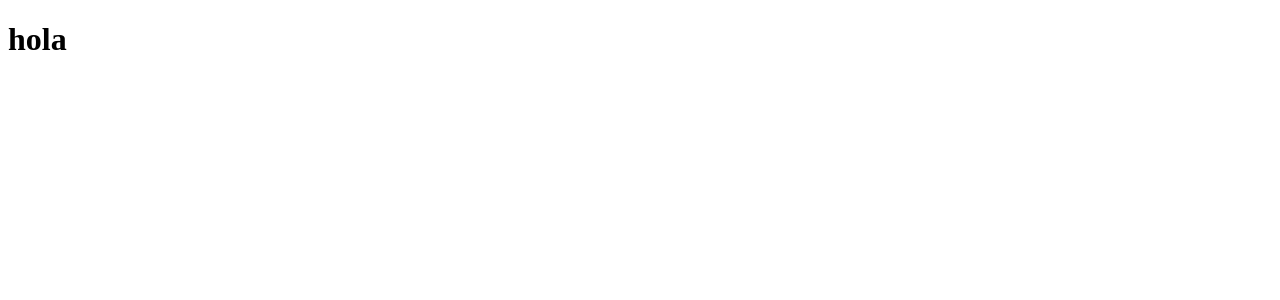
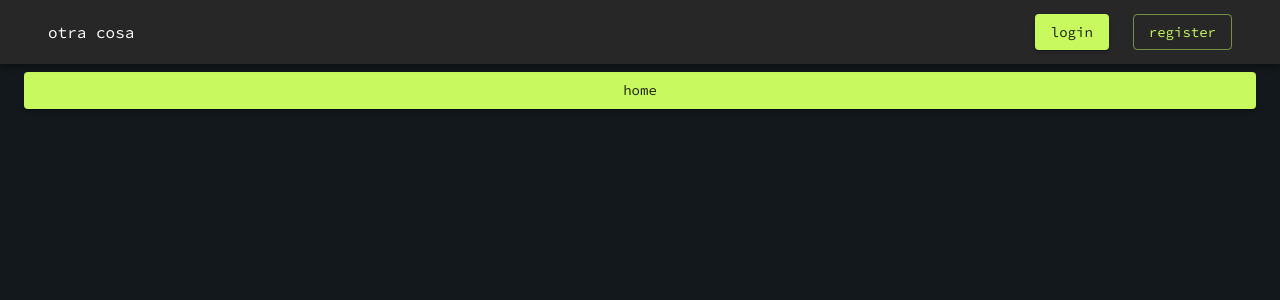
Before and after one commit to AleMot94/Rick-And-Morty, a React (Vite) app: page / in a window 1280 px wide. Shown: the top 300 px of the page. Built offline with nearby package versions, Linux system fonts and the light colour scheme.

Commit message:
aplicando router

```diff
--- a/src/App.tsx
+++ b/src/App.tsx
@@ -1,12 +1,15 @@
+import './App.css'
+import { BrowserRouter } from "react-router-dom"
+import { AppRouter } from './Router'
 
-import './App.css'
 
 function App() {
 
-
   return (
     <>
-     <h1>hola</h1>
+      <BrowserRouter>
+        <AppRouter/>
+      </BrowserRouter>
     </>
   )
 }
--- /dev/null
+++ b/src/Router.tsx
@@ -0,0 +1,16 @@
+import React from "react";
+import { Routes, Route } from "react-router-dom";
+import { HomePage } from "./pages/home";
+import { LoginPage } from "./pages/login";
+import { RouterLayout } from "./common/RouterLayout";
+
+export const AppRouter: React.FC<{}> = () => {
+    return(
+        <Routes>
+            <Route path="/" element={<RouterLayout/>}>
+                <Route path="/" element={<HomePage/>}/>
+                <Route path="/login" element={<LoginPage/>}/>
+            </Route>
+        </Routes>
+    )
+}
--- /dev/null
+++ b/src/common/NavBar.tsx
@@ -0,0 +1,41 @@
+import React from 'react';
+import Box from '@mui/material/Box';
+import AppBar from '@mui/material/AppBar';
+import Container from '@mui/material/Container';
+import Toolbar from '@mui/material/Toolbar';
+import Grid from '@mui/material/Grid';
+import Stack from '@mui/material/Stack';
+import Typography from '@mui/material/Typography';
+import Button from '@mui/material/Button';
+
+
+export const NavBar: React.FC<{}> = () => {
+    return(
+        <Box>
+
+            <AppBar >
+                <Toolbar>
+                    <Container maxWidth="xl">
+                        <Grid
+                            container
+                            direction={"row"}
+                            justifyContent={"space-between"}
+                            alignItems={"center"}>
+                                <Grid item>
+                                    <Typography>otra cosa</Typography>
+                                </Grid>
+                                <Grid item>
+                                    <Stack direction={"row"} spacing={3}>
+                                        <Button variant='contained'>login</Button>
+                                        <Button variant='outlined'>register</Button>
+                                    </Stack>
+
+                                </Grid>
+                        </Grid>
+                    </Container>
+                </Toolbar>
+            </AppBar>
+
+        </Box>
+    )
+}
--- /dev/null
+++ b/src/common/RouterLayout.tsx
@@ -0,0 +1,12 @@
+import React from "react"
+import { NavBar } from "./NavBar"
+import { Outlet } from "react-router-dom"
+
+export const RouterLayout: React.FC<{}> = () => {
+    return (
+        <>
+            <NavBar/>
+            <Outlet/>
+        </>
+    )
+}
--- /dev/null
+++ b/src/config/theme.config.tsx
@@ -0,0 +1,47 @@
+//import { ThemeProvider, createTheme, CssBaseline } from "@mui/material";
+import {  createTheme } from "@mui/material";
+/* type ThemeProp = {
+    children: JSX.Element
+} */
+
+enum themePallet {
+    FONT_GLOBAL = "Source Code Pro",
+    BG = "#12181B",
+    LIME = "#C8FA5F"
+}
+
+export const theme = createTheme({
+    palette: {
+        mode:"dark",
+        background: {
+            default: themePallet.BG,
+        },
+        primary: {
+            main: themePallet.LIME,
+        },
+    },
+    typography: {
+        fontFamily: themePallet.FONT_GLOBAL
+    },
+    components: {
+        MuiButton: {
+            defaultProps: {
+                style: {
+                    textTransform: "none"
+                }
+            }
+        }
+    }
+
+})
+
+
+
+/* export const ThemeConfig: React.FC<ThemeProp> = ({children}) => {
+
+
+    return <ThemeProvider theme={theme}>
+                <CssBaseline/>
+                {children}
+            </ThemeProvider>
+    } */
--- a/src/index.css
+++ b/src/index.css
@@ -0,0 +1 @@
+@import url('https://fonts.googleapis.com/css2?family=Source+Code+Pro&display=swap');
--- a/src/main.tsx
+++ b/src/main.tsx
@@ -3,8 +3,17 @@ import ReactDOM from 'react-dom/client'
 import App from './App.tsx'
 import './index.css'
 
+import { ThemeProvider } from '@mui/material/styles';
+import CssBaseline from '@mui/material/CssBaseline';
+import { theme } from './config/theme.config';
+
+import '@fontsource/roboto/700.css';
+
 ReactDOM.createRoot(document.getElementById('root')!).render(
   <React.StrictMode>
-    <App />
+    <ThemeProvider theme={theme}>
+      <CssBaseline/>
+      <App />
+    </ThemeProvider>
   </React.StrictMode>,
 )
--- /dev/null
+++ b/src/pages/home/index.tsx
@@ -0,0 +1,11 @@
+import React from "react";
+import Container from '@mui/material/Container';
+import Button from '@mui/material/Button';
+
+export const HomePage: React.FC<{}> = () => {
+    return (
+        <Container sx={{ mt: 9}} maxWidth="xl">
+            <Button variant='contained' fullWidth>home</Button>
+        </Container>
+    )
+}
--- /dev/null
+++ b/src/pages/login/index.tsx
@@ -0,0 +1,11 @@
+import React from "react";
+import Container from '@mui/material/Container';
+import Button from '@mui/material/Button';
+
+export const LoginPage: React.FC<{}> = () => {
+    return (
+        <Container sx={{ mt: 9}} maxWidth="xl">
+            <Button variant='contained' fullWidth>login page</Button>
+        </Container>
+    )
+}
```
